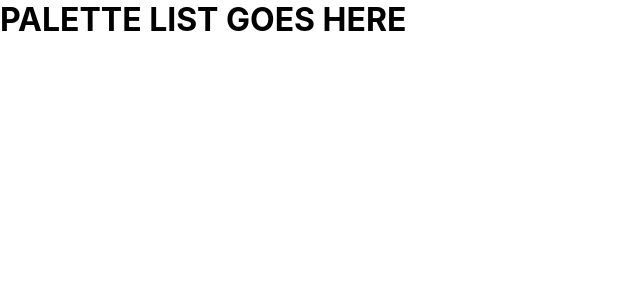
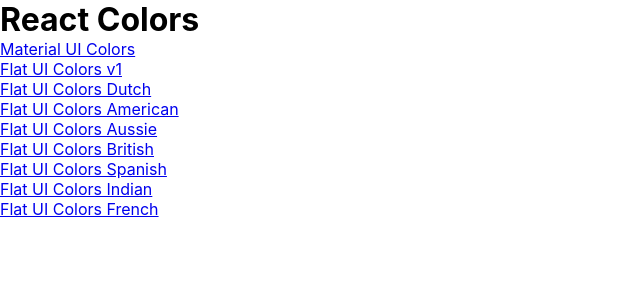
Before and after one commit to do-Va/Color_Palette_Project, a React (Create React App) app: page / in a window 1280 px wide. Shown: the top 300 px of the page, without its empty margins (0-640 px from the left). Built offline with nearby package versions, Linux system fonts and the light colour scheme.

Commit message:
Add PaletteList and Links

```diff
--- a/src/App.js
+++ b/src/App.js
@@ -1,5 +1,6 @@
 import React, { Component } from 'react';
 import { Route, Switch } from 'react-router-dom';
+import PaletteList from './PaletteList';
 import Palette from './Palette';
 import seedColors from './seedColors';
 import { generatePalette } from './colorHelpers';
@@ -14,7 +15,11 @@
   render() {
     return (
       <Switch>
-        <Route exact path="/" render={() => <h1>PALETTE LIST GOES HERE</h1>} />
+        <Route
+          exact
+          path="/"
+          render={() => <PaletteList palettes={seedColors} />}
+        />
         <Route
           exact
           path="/palette/:id"
--- a/src/Navbar.js
+++ b/src/Navbar.js
@@ -1,5 +1,6 @@
 import React, { Component } from 'react';
 import 'rc-slider/assets/index.css';
+import { Link } from 'react-router-dom';
 
 import Select from '@material-ui/core/Select';
 import MenuItem from '@material-ui/core/MenuItem';
@@ -39,7 +40,7 @@
     return (
       <header className="Navbar">
         <div className="logo">
-          <a href="#">reactcolorpicker</a>
+          <Link to="/">reactcolorpicker</Link>
         </div>
         <div className="slider-container">
           <span>Level: {level}</span>
--- /dev/null
+++ b/src/PaletteList.js
@@ -0,0 +1,19 @@
+import React, { Component } from 'react';
+import { Link } from 'react-router-dom';
+
+export default class PaletteList extends Component {
+  render() {
+    const { palettes } = this.props;
+
+    return (
+      <div>
+        <h1>React Colors</h1>
+        {palettes.map(palette => (
+          <p>
+            <Link to={`palette/${palette.id}`}>{palette.paletteName}</Link>
+          </p>
+        ))}
+      </div>
+    );
+  }
+}
```
